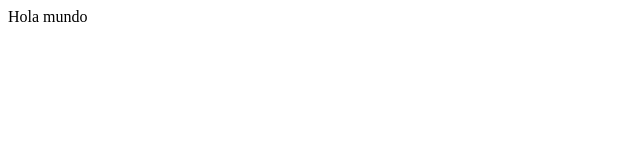
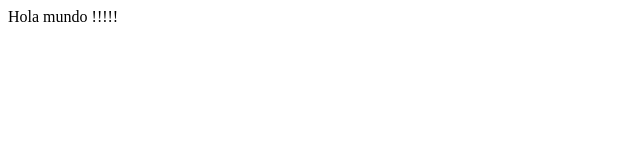
Before and after one commit to omerlynperez/mi-repositorio, a plain HTML site: page index.html in a window 1280 px wide. Shown: the full height of the page, 0-640 px from the left. Drawn offline with Linux system fonts and the light colour scheme.

Commit message:
mi segundo

```diff
--- a/index.html
+++ b/index.html
@@ -6,6 +6,6 @@
     <title>Document</title>
 </head>
 <body>
-    Hola mundo
+    Hola mundo !!!!!
 </body>
 </html>
```
